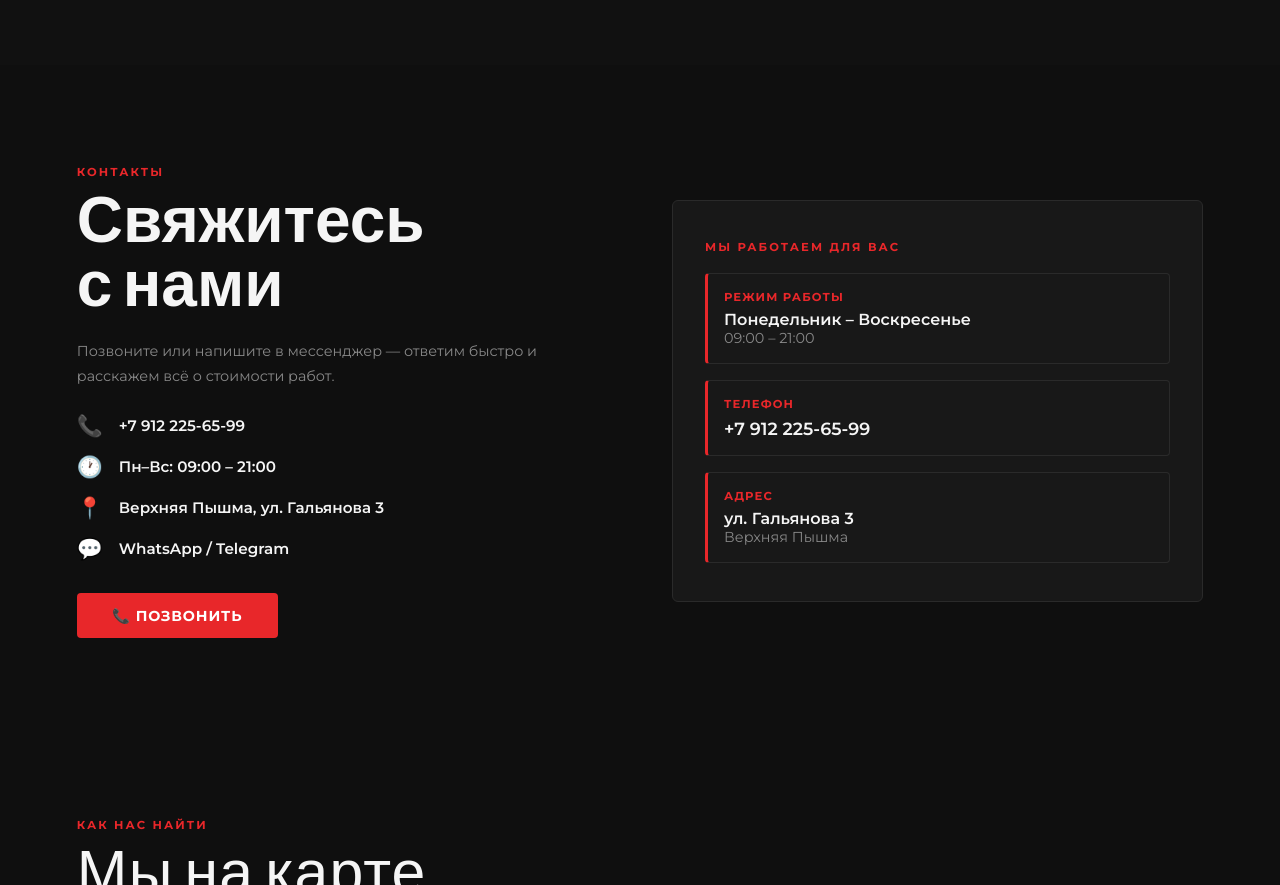
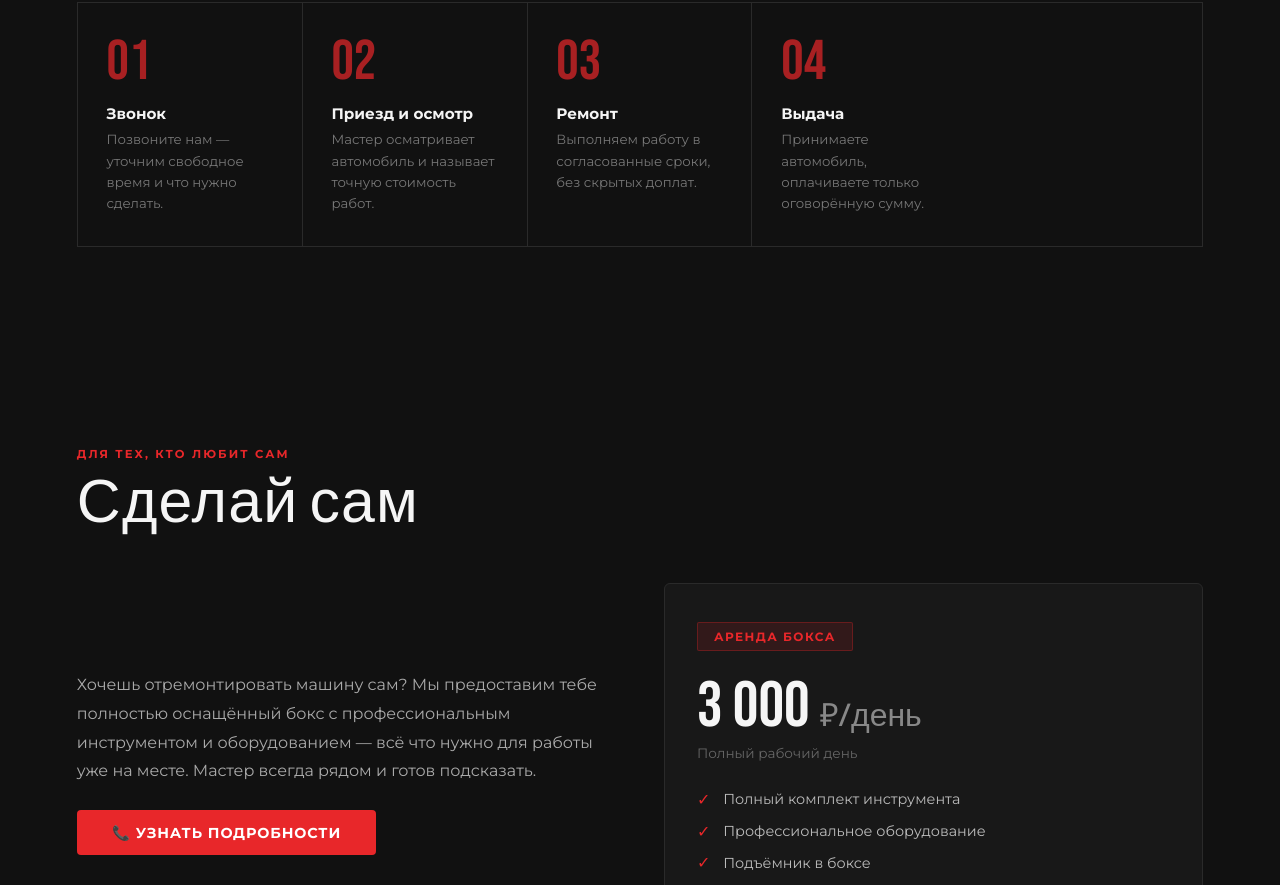
Before and after one commit to Dosb1w/proauto-service.ru, a plain HTML site: page index.html in a window 1280 px wide. Shown: the part 1915-2800 px from the top of the page. Drawn offline with Linux system fonts and the light colour scheme.

Commit message:
update 2.0

```diff
--- a/index.html
+++ b/index.html
@@ -304,6 +304,7 @@
   <nav>
     <a href="#services">Услуги</a>
     <a href="#how">Как работаем</a>
+    <a href="#diy">Сделай сам</a>
     <a href="#contacts">Контакты</a>
     <a href="#map">Карта</a>
   </nav>
@@ -347,8 +348,15 @@
     <div class="service-card reveal">
       <span class="service-num">03</span>
       <span class="service-icon">🛢️</span>
-      <h3>Замена масла и фильтров</h3>
-      <p>Замена моторного, трансмиссионного масла и всех видов фильтров. Только оригинальные или сертифицированные расходники.</p>
+      <h3>Замена технических жидкостей</h3>
+      <p>Замена моторного и трансмиссионного масла, всех видов фильтров, охлаждающей жидкости (антифриз), тормозной жидкости.</p>
+    </div>
+
+    <div class="service-card reveal">
+      <span class="service-num">04</span>
+      <span class="service-icon">🔩</span>
+      <h3>Слесарные работы по ходовой части</h3>
+      <p>Диагностика и ремонт подвески: замена шаровых опор, сайлентблоков, рулевых тяг, ступичных подшипников, амортизаторов. Без скрытых доплат.</p>
     </div>
   </div>
 </section>
@@ -381,6 +389,65 @@
     </div>
   </div>
 </section>
+
+<!-- СДЕЛАЙ САМ -->
+<section id="diy" style="background: #111;">
+  <div class="section-label">Для тех, кто любит сам</div>
+  <div class="section-title">Сделай сам</div>
+
+  <div class="diy-wrap" style="display:grid; grid-template-columns:1fr 1fr; gap:3rem; align-items:center;">
+
+    <div class="reveal">
+      <p style="font-size:1rem; line-height:1.8; color:#aaa; margin-bottom:1.5rem;">
+        Хочешь отремонтировать машину сам? Мы предоставим тебе полностью оснащённый бокс с
+        профессиональным инструментом и оборудованием — всё что нужно для работы уже на месте.
+        Мастер всегда рядом и готов подсказать.
+      </p>
+      <a href="tel:+79122256599" style="
+        display:inline-block; background:var(--red); color:#fff;
+        padding:.85rem 2.2rem; border-radius:4px;
+        font-family:'Montserrat',sans-serif; font-size:.9rem; font-weight:700;
+        letter-spacing:.06em; text-transform:uppercase; text-decoration:none;
+        transition:background .2s,transform .15s;
+      ">📞 Узнать подробности</a>
+    </div>
+
+    <div class="reveal" style="background:var(--card); border:1.5px solid var(--border); border-radius:6px; padding:2.4rem 2rem;">
+      <div style="
+        display:inline-flex; align-items:center; gap:.5rem;
+        background:rgba(232,39,42,.12); border:1px solid rgba(232,39,42,.3);
+        color:var(--red); padding:.35rem 1rem; border-radius:2px;
+        font-size:.75rem; font-weight:700; letter-spacing:.12em; text-transform:uppercase;
+        margin-bottom:1.5rem;
+      ">Аренда бокса</div>
+
+      <div style="font-family:'Bebas Neue',sans-serif; font-size:4rem; color:var(--white); line-height:1; margin-bottom:.4rem;">
+        3 000 <span style="font-size:2rem; color:#888;">₽/день</span>
+      </div>
+      <div style="color:#666; font-size:.85rem; margin-bottom:1.8rem;">Полный рабочий день</div>
+
+      <div style="display:flex; flex-direction:column; gap:.8rem;">
+        <div style="display:flex; align-items:center; gap:.8rem;">
+          <span style="color:var(--red);">✓</span><span style="color:#bbb; font-size:.9rem;">Полный комплект инструмента</span>
+        </div>
+        <div style="display:flex; align-items:center; gap:.8rem;">
+          <span style="color:var(--red);">✓</span><span style="color:#bbb; font-size:.9rem;">Профессиональное оборудование</span>
+        </div>
+        <div style="display:flex; align-items:center; gap:.8rem;">
+          <span style="color:var(--red);">✓</span><span style="color:#bbb; font-size:.9rem;">Подъёмник в боксе</span>
+        </div>
+        <div style="display:flex; align-items:center; gap:.8rem;">
+          <span style="color:var(--red);">✓</span><span style="color:#bbb; font-size:.9rem;">Совет мастера включён</span>
+        </div>
+      </div>
+    </div>
+
+  </div>
+</section>
+
+<style>
+  @media(max-width:768px){ .diy-wrap { grid-template-columns:1fr !important; gap:2rem !important; } }
+</style>
 
 <!-- КОНТАКТЫ -->
 <section id="contacts" class="contacts-section">
@@ -469,7 +536,7 @@
       <div style="width:1px;height:36px;background:var(--border);"></div>
       <div>
         <div style="font-size:.7rem;font-weight:700;letter-spacing:.12em;text-transform:uppercase;color:var(--red);margin-bottom:.2rem;">Режим работы</div>
-        <div style="color:var(--white);font-weight:600;font-size:.9rem;">Пн–Вс 09:00–18:00</div>
+        <div style="color:var(--white);font-weight:600;font-size:.9rem;">Пн–Вс 09:00–21:00</div>
       </div>
     </div>
   </div>
```
Also changed, not shown: 1 other file.
